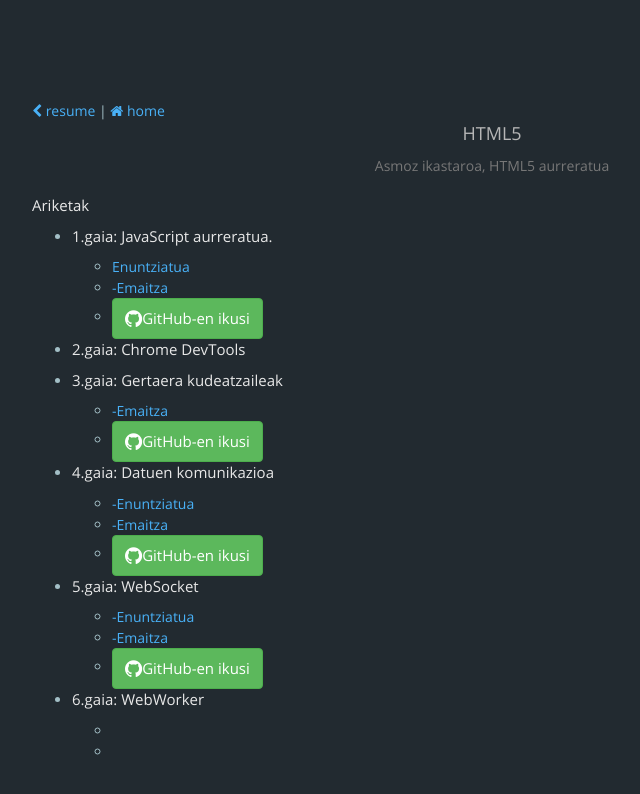
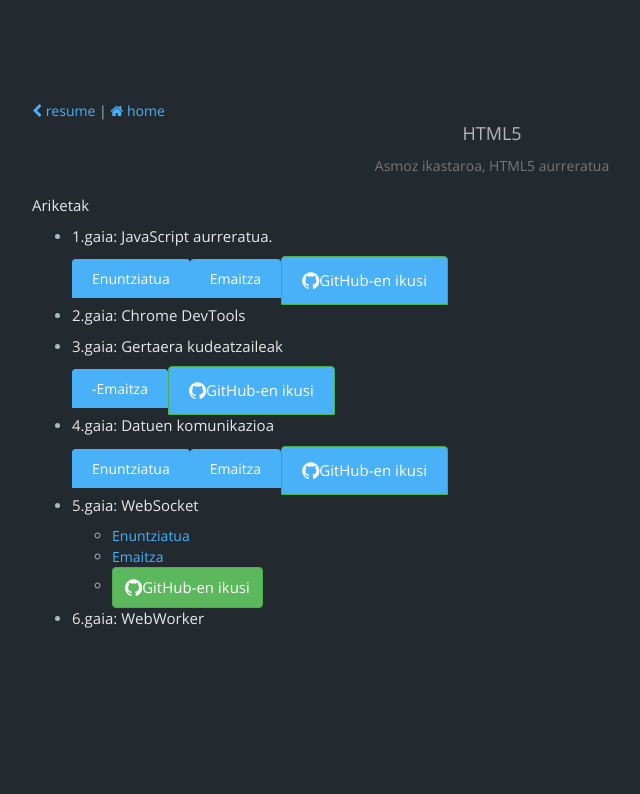
Before and after one commit to Bingentzio/bingentzio.github.io, a Jekyll site: the page built from projects.html, in a window 1280 px wide. Shown: the top 794 px of the page, without its empty margins (148-788 px from the left). Built offline with Jekyll 4.4.1, drawn with Linux system fonts in a browser that asks for light colours; nearby versions of some CDN libraries; comment, search, counter and statistics services are not loaded.

Commit message:
CSS aldaketak

```diff
--- a/projects.html
+++ b/projects.html
@@ -13,12 +13,12 @@
     <div>
     <h4>Ariketak</h4>
     <ul>
-      <li><h5>1.gaia: JavaScript aurreratua. </h5><ul><li><a href="/proiektuak/1.gaia/1_gaia_ariketa_praktikoa.pdf" target="_blank">Enuntziatua</a></li><li><a href="/proiektuak/1.gaia/jokoa.html" target="_blank">-Emaitza</a></li><li><a href="https://github.com/Bingentzio/HTML5_aurreratua_ariketak/tree/master/1.gaia" target="_blank" class="btn btn-success"><i class="fa fa-github fa-lg"></i>GitHub-en ikusi</a></li></ul></li>
+      <li><h5>1.gaia: JavaScript aurreratua. </h5><ul id="menu"><li><a href="/proiektuak/1.gaia/1_gaia_ariketa_praktikoa.pdf" target="_blank">Enuntziatua</a></li><li><a href="/proiektuak/1.gaia/jokoa.html" target="_blank">Emaitza</a></li><li><a href="https://github.com/Bingentzio/HTML5_aurreratua_ariketak/tree/master/1.gaia" target="_blank" class="btn btn-success"><i class="fa fa-github fa-lg"></i>GitHub-en ikusi</a></li></ul></li>
       <li><h5>2.gaia: Chrome DevTools </h5></li>
-      <li><h5>3.gaia: Gertaera kudeatzaileak </h5><ul><li><a href="/proiektuak/3.gaia/index.html" target="_blank">-Emaitza</a></li><li><a href="https://github.com/Bingentzio/HTML5_aurreratua_ariketak/tree/master/3.gaia" target="_blank" class="btn btn-success"><i class="fa fa-github fa-lg"></i>GitHub-en ikusi</a></li></ul></li>
-      <li><h5>4.gaia: Datuen komunikazioa</h5><ul><li><a href="/proiektuak/4.gaia/4_json_ajax_ariketa_praktikoa.pdf" target="_blank">-Enuntziatua</a></li><li><a href="/proiektuak/4.gaia/eguraldia.html" target="_blank">-Emaitza</a></li><li><a href="https://github.com/Bingentzio/HTML5_aurreratua_ariketak/tree/master/4.gaia" target="_blank" class="btn btn-success"><i class="fa fa-github fa-lg"></i>GitHub-en ikusi</a></li></ul></li>
-      <li><h5>5.gaia: WebSocket</h5><ul><li><a href="/proiektuak/5.gaia/5_websocketak_ariketa_praktikoa.pdf" target="_blank">-Enuntziatua</a></li><li><a href="/proiektuak/5.gaia/websocketchat/frontend.html" target="_blank">-Emaitza</a></li><li><a href="https://github.com/Bingentzio/HTML5_aurreratua_ariketak/tree/master/5.gaia" target="_blank" class="btn btn-success"><i class="fa fa-github fa-lg"></i>GitHub-en ikusi</a></li></ul></li>
-      <li><h5>6.gaia: WebWorker</h5><ul><li></li><li></li></ul></li>
+      <li><h5>3.gaia: Gertaera kudeatzaileak </h5><ul id="menu"><li><a href="/proiektuak/3.gaia/index.html" target="_blank">-Emaitza</a></li><li><a href="https://github.com/Bingentzio/HTML5_aurreratua_ariketak/tree/master/3.gaia" target="_blank" class="btn btn-success"><i class="fa fa-github fa-lg"></i>GitHub-en ikusi</a></li></ul></li>
+      <li><h5>4.gaia: Datuen komunikazioa</h5><ul id="menu"><li><a href="/proiektuak/4.gaia/4_json_ajax_ariketa_praktikoa.pdf" target="_blank">Enuntziatua</a></li><li><a href="/proiektuak/4.gaia/eguraldia.html" target="_blank">Emaitza</a></li><li><a href="https://github.com/Bingentzio/HTML5_aurreratua_ariketak/tree/master/4.gaia" target="_blank" class="btn btn-success"><i class="fa fa-github fa-lg"></i>GitHub-en ikusi</a></li></ul></li>
+      <li><h5>5.gaia: WebSocket</h5><ul><li><a href="/proiektuak/5.gaia/5_websocketak_ariketa_praktikoa.pdf" target="_blank">Enuntziatua</a></li><li><a href="/proiektuak/5.gaia/websocketchat/frontend.html" target="_blank">Emaitza</a></li><li><a href="https://github.com/Bingentzio/HTML5_aurreratua_ariketak/tree/master/5.gaia" target="_blank" class="btn btn-success"><i class="fa fa-github fa-lg"></i>GitHub-en ikusi</a></li></ul></li>
+      <li><h5>6.gaia: WebWorker</h5><ul id="menu"><li></li><li></li></ul></li>
     </ul>
 </div>
 <div class="text-center">
```
